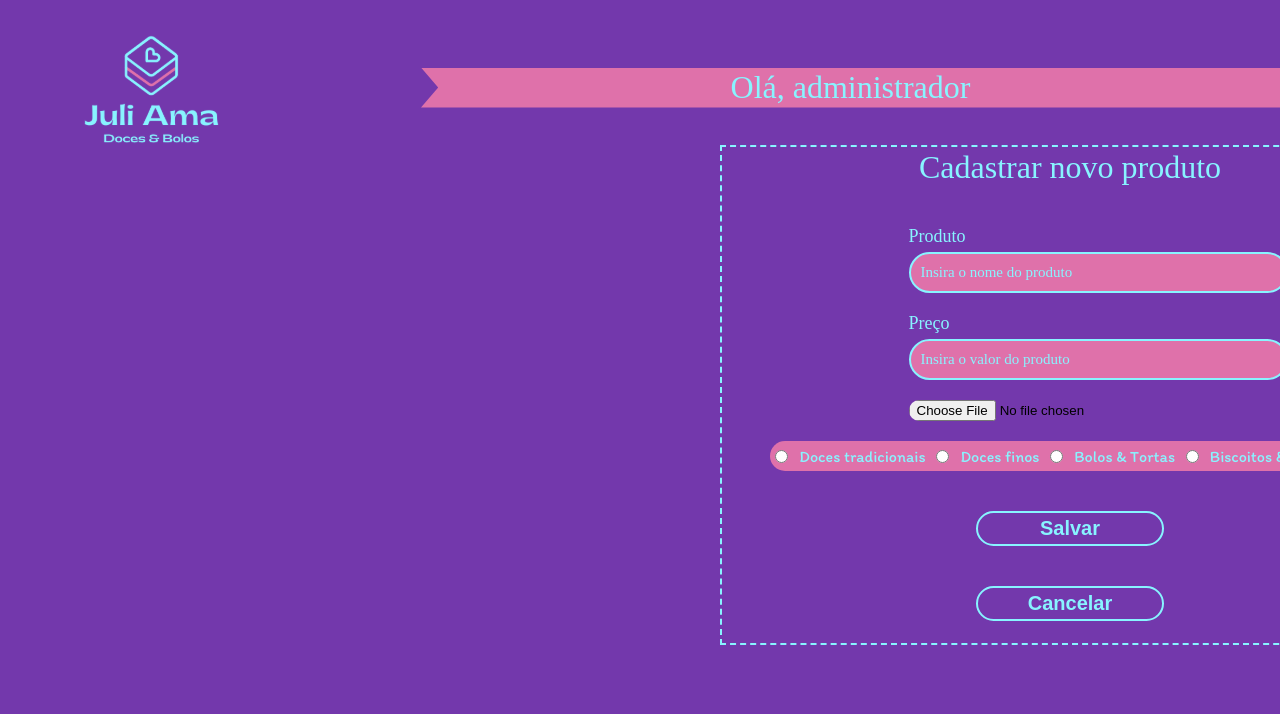
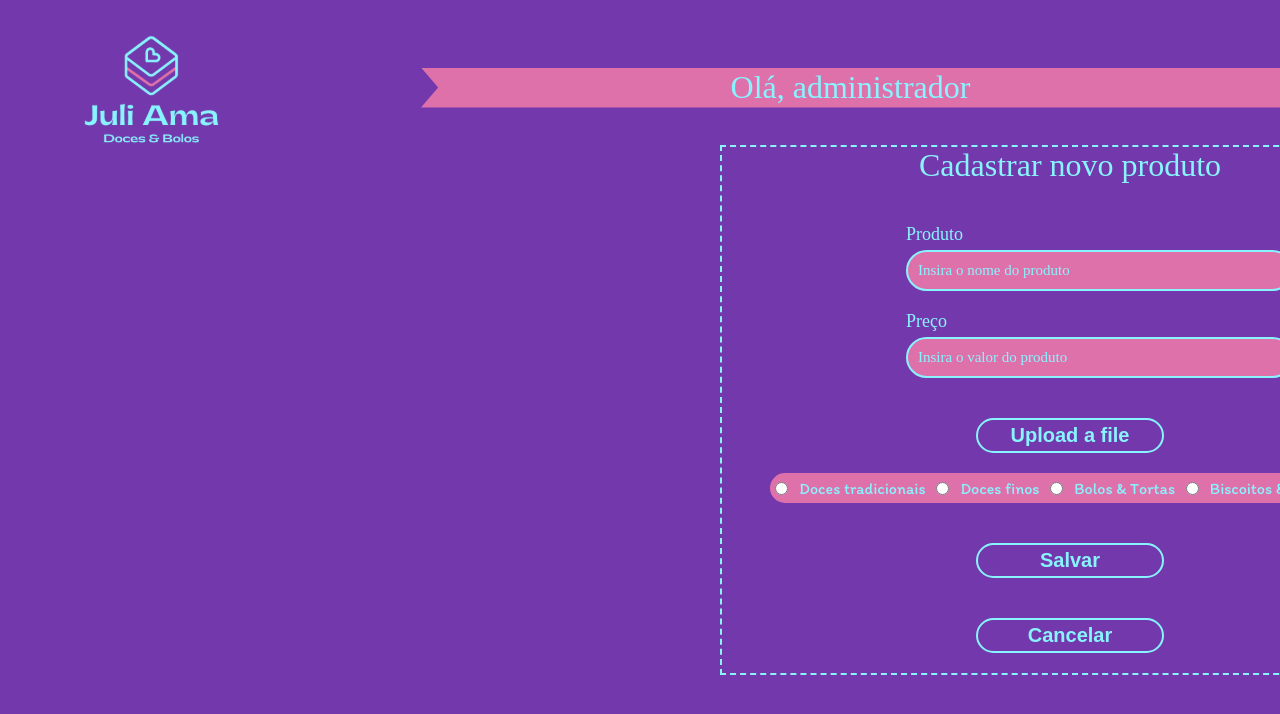
Before and after one commit to devbpatriciocosta/juli-ama-boles-doces, a Next.js app: page /productRegister in a window 1280 px wide. Shown: the top 714 px of the page. Built offline with nearby package versions, Linux system fonts and the light colour scheme.

Commit message:
Removing the Input type Uploader

```diff
--- a/src/components/form/RegisterForm.jsx
+++ b/src/components/form/RegisterForm.jsx
@@ -7,6 +7,7 @@ import { useRouter } from 'next/router'
 import loginSchema from '../../../modules/user/user.schema'
 
 import Input from '../input/RadioInput'
+import FileUploader from '../fileUploader/FileUploader'
 
 const StyledForm = styled.form`
   display: flex;
@@ -27,11 +28,6 @@ const StyledNormalInput = styled.div`
   flex-direction: column;
   gap: 20px;
   margin-right: 70px;
-`
-
-const InputFile = styled.input`
-  border-radius: 50px;
-  box-decoration-break: none;
 `
 
 const StyledRadioSelectors = styled.div`
@@ -61,10 +57,10 @@ const Button = styled.button`
   display: flex;
   align-items: center;
   justify-content: center;
-  transition: 0.3s ease-in-out;
   font-size: 20px;
   font-weight: bold;
   margin-top: 20px;
+  transition: 0.3s ease-in-out;
 
   :hover {
     background-color: ${(props) => props.theme.primary};
@@ -115,14 +111,7 @@ export default function Form() {
             name="Preco"
             control={control}
           />
-          <InputFile
-            label="Imagem"
-            type="file"
-            accept="image/*"
-            placeholder="Anexar imagem"
-            name="Preco"
-            control={control}
-          />
+          <FileUploader />
         </StyledNormalInput>
 
         <StyledRadioSelectors>
```
